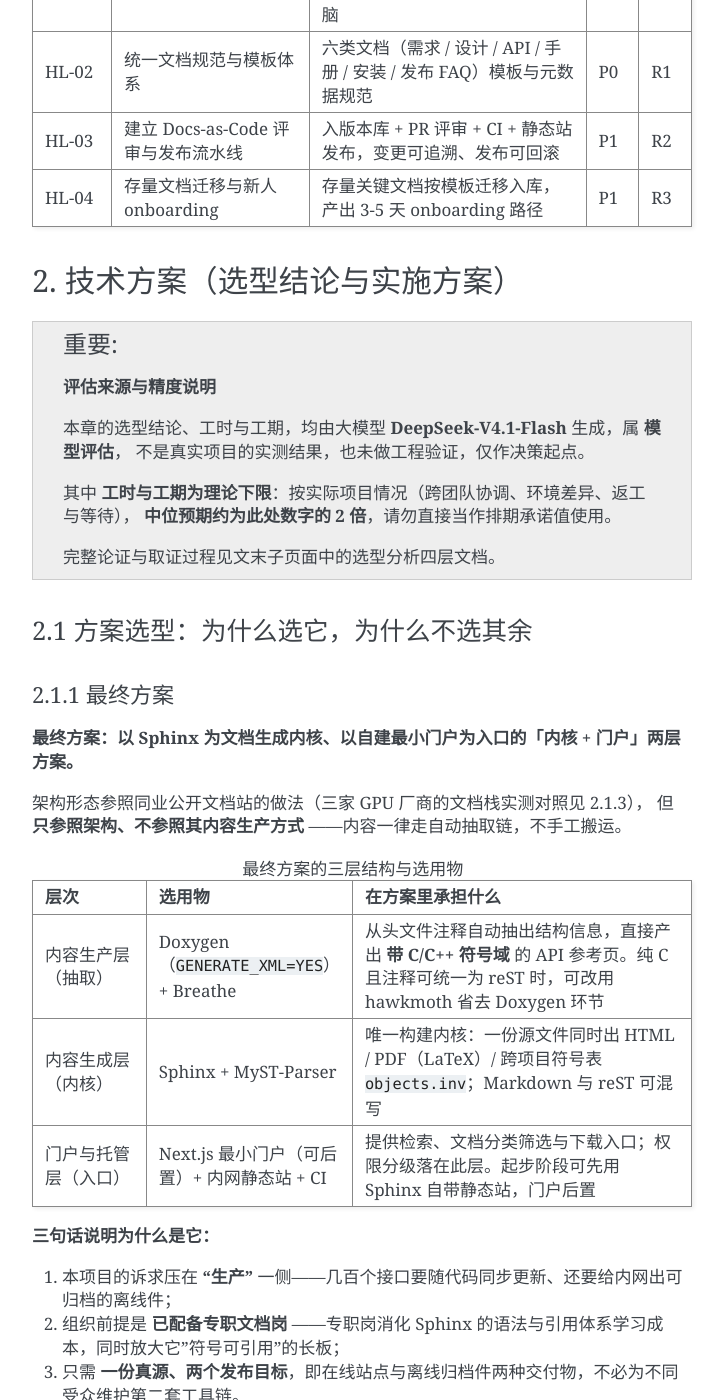
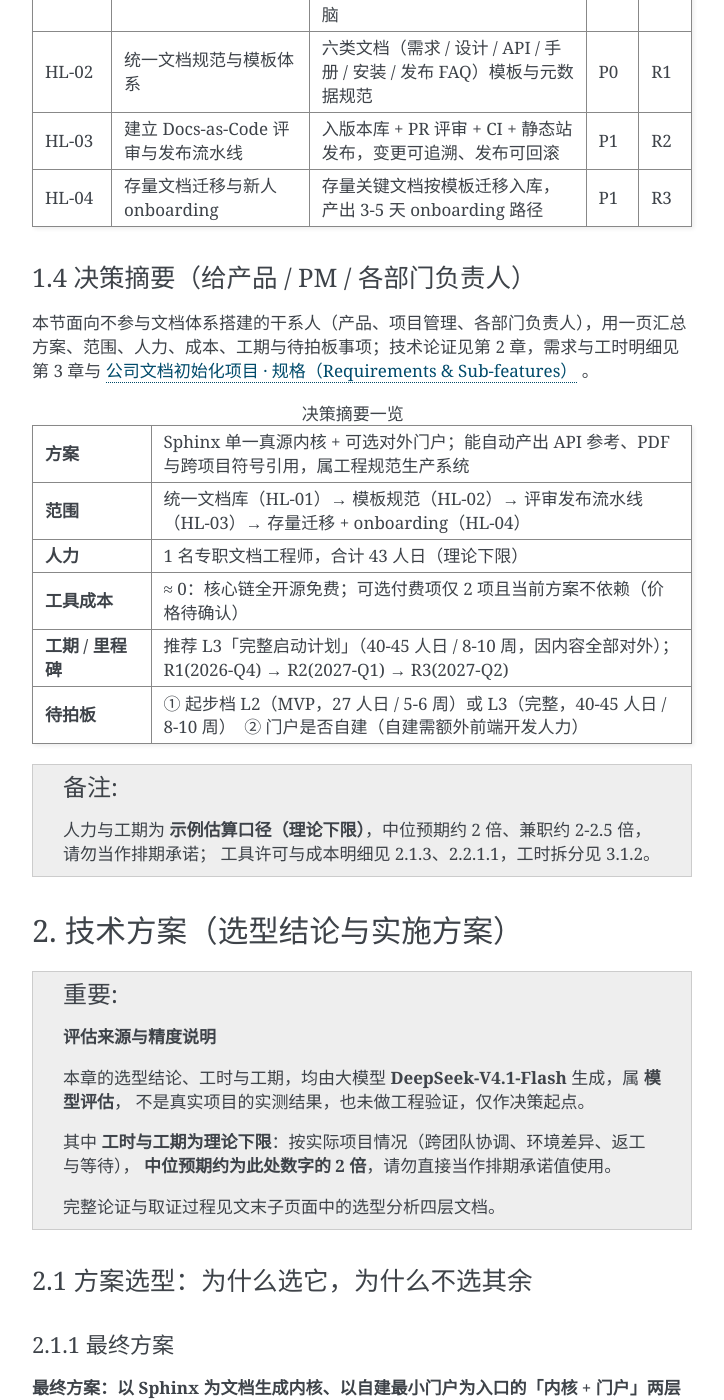
Before and after one commit to jinjing-wan/tw-portfolio, a Sphinx documentation site: the page built from docs/feature/company_doc_init.rst, in a window 1280 px wide and 1400 px high, scrolled down 1546 px. Shown: the whole window, without its empty margins (388-1112 px from the left). Built offline with Sphinx 7.4.7, drawn with Linux system fonts in a browser that asks for light colours; some of the changed text lies outside the part shown.

Commit message:
docs: 修正 company_doc_init 标注错误并新增 1.4 决策摘要
- 修正 5 处标注错误：差距列格式统一、术语「编程域→C/C++域」、2.1.3 节标题、两处定价标待确认
- 新增 1.4 决策摘要（管理层一页总览：方案/范围/人力/工具成本/工期/待拍板）
- 消除 pandoc「插在错误的位置→用错环节」歧义（2.2.2.4 与 3.2.4 两处）
- 删除 HL-04 突兀的 warning 块（全篇唯一 warning，与工具链行/风险表三重重复）

```diff
--- a/docs/feature/company_doc_init.rst
+++ b/docs/feature/company_doc_init.rst
@@ -82,6 +82,33 @@
      - P1
      - R3
 
+1.4 决策摘要（给产品 / PM / 各部门负责人）
+~~~~~~~~~~~~~~~~~~~~~~~~~~~~~~~~~~~~~~~~~~~~~
+
+本节面向不参与文档体系搭建的干系人（产品、项目管理、各部门负责人），用一页汇总
+方案、范围、人力、成本、工期与待拍板事项；技术论证见第 2 章，需求与工时明细见第 3 章与
+:doc:`company_doc_init_spec` 。
+
+.. list-table:: 决策摘要一览
+   :widths: 18 82
+
+   * - **方案**
+     - Sphinx 单一真源内核 + 可选对外门户；能自动产出 API 参考、PDF 与跨项目符号引用，属工程规范生产系统
+   * - **范围**
+     - 统一文档库（HL-01）→ 模板规范（HL-02）→ 评审发布流水线（HL-03）→ 存量迁移 + onboarding（HL-04）
+   * - **人力**
+     - 1 名专职文档工程师，合计 43 人日（理论下限）
+   * - **工具成本**
+     - ≈ 0：核心链全开源免费；可选付费项仅 2 项且当前方案不依赖（价格待确认）
+   * - **工期 / 里程碑**
+     - 推荐 L3「完整启动计划」（40-45 人日 / 8-10 周，因内容全部对外）；R1(2026-Q4) → R2(2027-Q1) → R3(2027-Q2)
+   * - **待拍板**
+     - ① 起步档 L2（MVP，27 人日 / 5-6 周）或 L3（完整，40-45 人日 / 8-10 周）　② 门户是否自建（自建需额外前端开发人力）
+
+.. note::
+   人力与工期为 **示例估算口径（理论下限）**，中位预期约 2 倍、兼职约 2-2.5 倍，请勿当作排期承诺；
+   工具许可与成本明细见 2.1.3、2.2.1.1，工时拆分见 3.1.2。
+
 2. 技术方案（选型结论与实施方案）
 ---------------------------------
 
@@ -191,7 +218,7 @@
 要让结论翻转，需把单一维度权重提到基准的 4 倍以上（约 24），并同时把三条硬差距压到合计近 0，
 已超出可辩护区间；**结论不翻转。**
 
-2.1.3 为什么不选其余方案
+2.1.3 候选方案评估结论
 ^^^^^^^^^^^^^^^^^^^^^^^^^^
 
 .. list-table:: 候选方案与不选它的主因
@@ -212,7 +239,7 @@
      - 不可补齐
    * - MkDocs（Material 主题）
      - 不采纳
-     - 同为静态站生成器，但 **缺 C/C++ 符号域与跨项目符号图**，PDF 依赖第三方插件、不在主链上；Material 高级特性属付费档（Insiders 约 $15/月起）
+     - 同为静态站生成器，但 **缺 C/C++ 符号域与跨项目符号图**，PDF 依赖第三方插件、不在主链上；Material 高级特性属付费档（Insiders 赞助档，具体价格待确认）
      - 不可补齐
    * - GitBook
      - 不采纳
@@ -220,7 +247,7 @@
      - 不可补齐
    * - Read the Docs（SaaS 托管平台）
      - 不采纳为平台，仅留作托管候选
-     - 它本身不是生成器；且 **私有仓库、SSO、文档鉴权都属付费项**：Business 约 $50 / $150 / $250 每月，Enterprise $10k 起/年，内网场景用不上
+     - 它本身不是生成器；且 **私有仓库、SSO、文档鉴权都属付费项**：Business 约 $50 / $150 / $250 每月，Enterprise $10k 起/年（档位与价格待确认），内网场景用不上
      - 付费可补，但成本不可控
    * - 现状（wiki / 网盘 / 个人电脑）
      - 明确排除
@@ -1435,7 +1457,7 @@ Sphinx 构建静态站呈现，统一「类型 / 模块 / 版本」目录结构
 
    * - 风险 / 问题
      - 解决办法
-   * - pandoc 位置错，函数签名被降级、符号域被抹掉
+   * - pandoc 用错环节（做带语义的转换），函数签名被降级、符号域被抹掉
      - pandoc 只做格式搬运；带语义的 API / 签名内容回 XML 上游 + Breathe 抽取
    * - 该迁的没迁、迁了一堆垃圾
      - 盘点覆盖全部存量来源，三级判定「弃」须留理由，避免漏迁关键文档
```
Also changed, not shown: other parts of docs/feature/company_doc_init.rst (+2 -7 lines).
